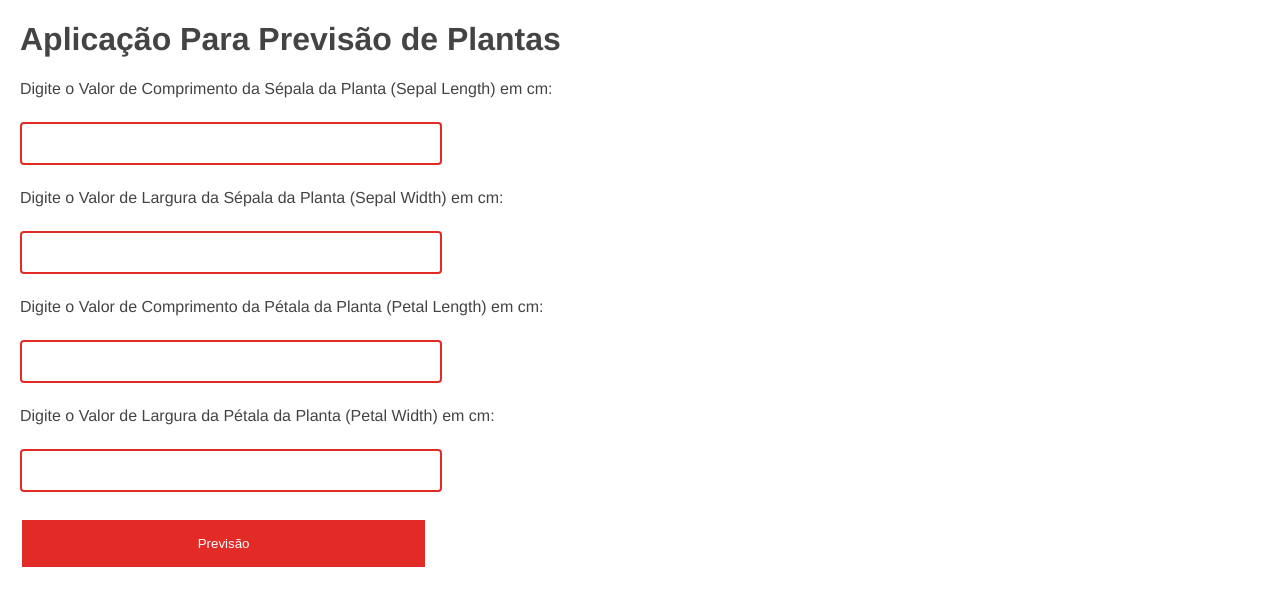
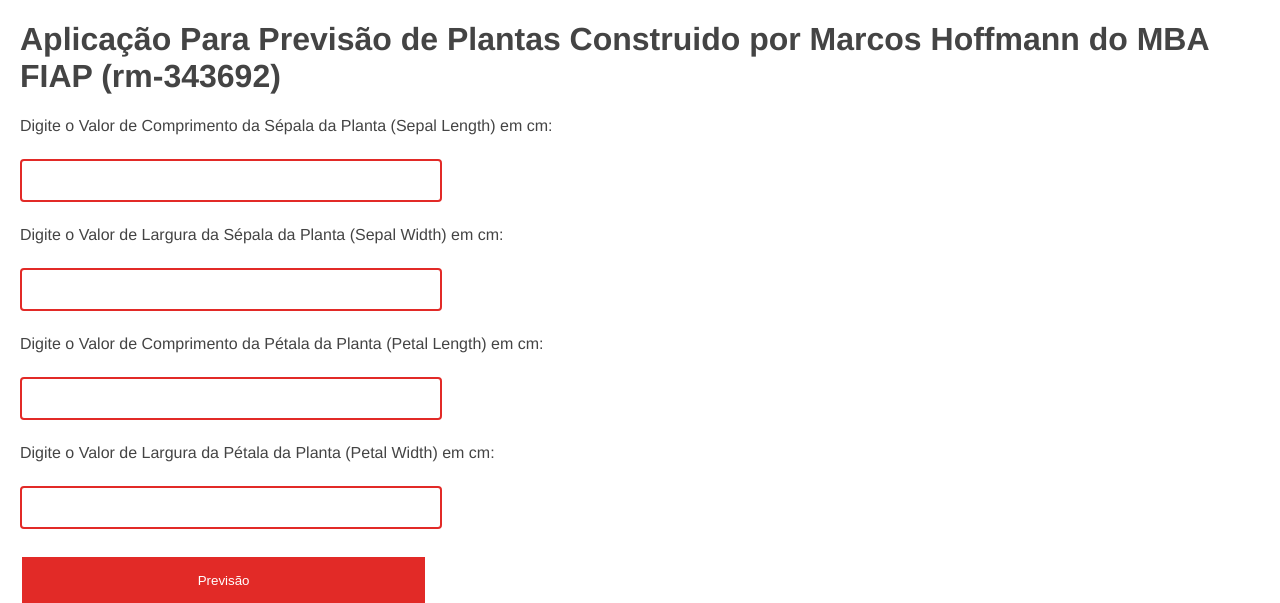
Before and after one commit to mlhoffmann/MBA-Class, a Flask app: template templates/index.html in a window 1280 px wide. Shown: the top 603 px of the page. Run offline with Flask 2, Linux system fonts and the light colour scheme; the template is opened without the code that fills it, so the values that code supplies are empty.

Commit message:
Rev_final

```diff
--- a/templates/index.html
+++ b/templates/index.html
@@ -6,7 +6,7 @@
 
 {% block body %}
 <div>
-    <h1>Aplicação Para Previsão de Plantas</h1>
+    <h1>Aplicação Para Previsão de Plantas Construido por Marcos Hoffmann do MBA FIAP (rm-343692)</h1>
 
     <form action = "/predict" method = "POST">
         <div>
```
